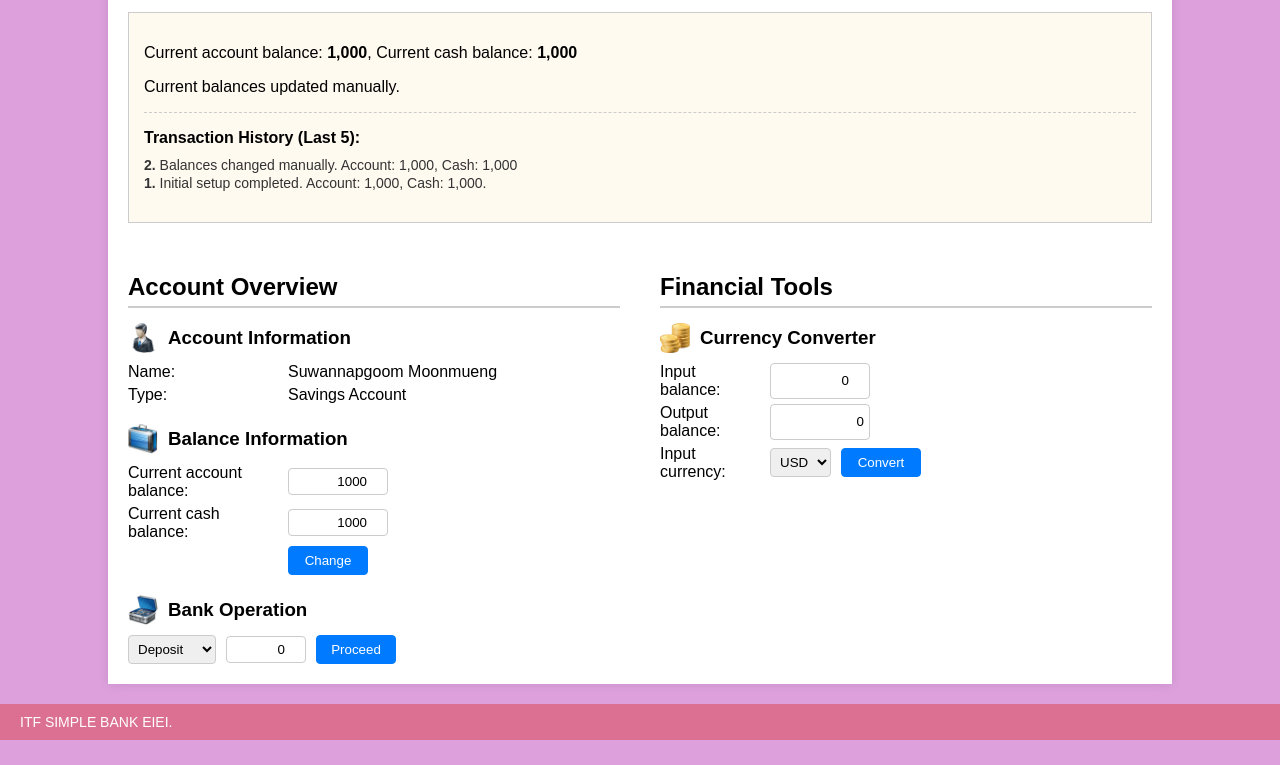
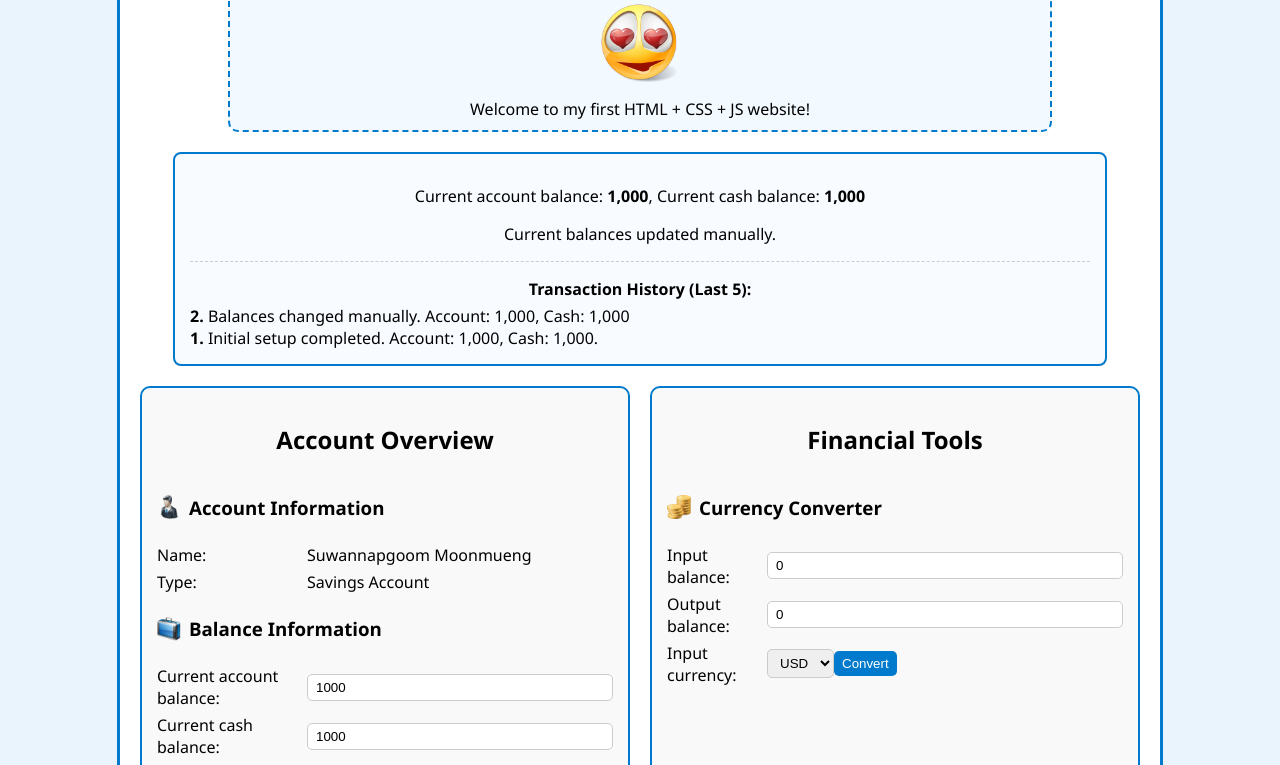
Before and after one commit to Suwannaphoom/itf-it68070193, a plain HTML site: page index.html in a window 1280 px wide. Shown: the part 168-933 px from the top of the page. Before the commit the page ends 908 px from the top, so only its background shows below. Drawn offline with Linux system fonts and the light colour scheme.

Commit message:
Update style.css

```diff
--- a/style.css
+++ b/style.css
@@ -1,172 +1,145 @@
 body {
-    font-family: Arial, sans-serif;
+    font-family: "Segoe UI", Tahoma, Geneva, Verdana, sans-serif;
+    background-color: #eaf4fc;
     margin: 0;
     padding: 0;
-    background-color: plum;
-    display: flex;
-    flex-direction: column;
-    min-height: 100vh;
+    text-align: center;
 }
-.header, .footer {
-    background-color: palevioletred;
+
+/* ส่วนหัว */
+.header {
+    background-color: #007acc;
     color: white;
-    padding: 10px 20px;
+    padding: 10px 0;
     display: flex;
     justify-content: space-between;
-    align-items: center;
-    flex-shrink: 0;
-    font-size: 14px;
-}
-.container {
-    width: 80%;
-    margin: 20px auto;
-    padding: 20px;
-    background-color: white;
-    box-shadow: 0 0 10px rgba(0,0,0,0.1);
-    flex-grow: 1;
-}
-.bank-title {
-    margin-bottom: 20px;
-    border-bottom: 1px solid #ccc;
-    padding-bottom: 10px;
-}
-.bank-title h1 {
-    font-size: 24px;
-    margin: 0;
-}
-.balance-box {
-    border: 1px solid #ccc;
-    padding: 15px;
-    margin-bottom: 20px;
-    background-color: #fffaf0;
-}
-.error-message {
-    color: red;
+    padding: 10px 40px;
     font-weight: bold;
 }
 
-.history-list {
-    list-style: none;
-    padding: 0;
-    margin-top: 10px;
-}
-.history-list li {
-    font-size: 14px;
-    color: #333;
-    margin-bottom: 2px;
+/* กล่องใหญ่ตรงกลาง */
+.container {
+    width: 80%;
+    max-width: 1000px;
+    margin: 20px auto;
+    background-color: white;
+    border: 3px solid #007acc;
+    border-radius: 10px;
+    padding: 20px;
 }
 
+/* หัวข้อเว็บ */
+.bank-title h1 {
+    color: #007acc;
+    margin-bottom: 5px;
+}
+
+/* ส่วนต้อนรับ */
 .welcome-section {
-    display: flex;
-    align-items: center;
-    margin-bottom: 15px;
+    background-color: #f2f9ff;
+    border: 2px dashed #007acc;
+    padding: 10px;
+    margin: 10px auto 20px auto;
+    width: 80%;
+    border-radius: 10px;
 }
+
 .welcome-section img {
-    margin-right: 10px;
-    width: 30px;
-    height: 30px;
+    width: 80px;
+    height: 80px;
+    margin-bottom: 10px;
 }
+
+/* กล่องแสดงยอดเงิน */
+.balance-box {
+    border: 2px solid #007acc;
+    background-color: #f8fbff;
+    border-radius: 8px;
+    padding: 15px;
+    margin: 20px auto;
+    width: 90%;
+}
+
+.history-list {
+    list-style-type: none;
+    padding: 0;
+    margin: 0;
+    text-align: left;
+}
+
+/* ส่วนเนื้อหาหลัก */
 .content-sections {
     display: flex;
-    justify-content: space-between;
-    gap: 40px;
-    margin-top: 30px;
-}
-.account-overview, .financial-tools {
-    width: 50%;
-}
-h2 {
-    border-bottom: 2px solid #ccc;
-    padding-bottom: 5px;
-    margin-bottom: 15px;
+    flex-wrap: wrap;
+    justify-content: space-around;
+    gap: 20px;
+    margin-top: 20px;
 }
 
+.account-overview, .financial-tools {
+    flex: 1;
+    min-width: 320px;
+    background-color: #f9f9f9;
+    border: 2px solid #007acc;
+    border-radius: 10px;
+    padding: 15px;
+}
+
+/* หัวข้อแต่ละกล่อง */
 .info-header {
     display: flex;
     align-items: center;
-    margin-bottom: 10px;
-}
-.info-header img {
-    margin-right: 10px;
-    width: 30px;
-    height: 30px;
-    flex-shrink: 0;
-}
-.info-header h3 {
-    margin: 0;
-    flex-grow: 1;
-}
-
-.info-group {
-    display: grid;
-    grid-template-columns: 150px 1fr;
-    gap: 10px;
+    gap: 8px;
     margin-bottom: 5px;
 }
 
-.balance-info {
-     margin-top: 20px;
-}
-.balance-info .balance-row {
-    display: grid;
-    grid-template-columns: 150px 100px;
-    align-items: center;
-    margin-bottom: 5px;
-    gap: 10px;
-}
-.balance-info .button-container {
-    display: grid;
-    grid-template-columns: 150px 100px;
-    gap: 10px;
-    margin-bottom: 10px;
+.info-header img {
+    width: 24px;
+    height: 24px;
 }
 
-input[type="text"], input[type="number"], select {
-    padding: 5px;
+/* การจัดข้อมูล */
+.info-group, .balance-row {
+    display: grid;
+    grid-template-columns: 150px 1fr;
+    align-items: center;
+    margin: 5px 0;
+}
+
+.info-group span, .balance-row span {
+    text-align: left;
+    font-weight: 500;
+}
+
+input, select, button {
+    padding: 5px 8px;
+    border-radius: 5px;
     border: 1px solid #ccc;
-    border-radius: 4px;
-    box-sizing: border-box;
 }
-.balance-info input {
-    text-align: right;
-    width: 100px;
+
+button {
+    background-color: #007acc;
+    color: white;
+    border: none;
+    cursor: pointer;
+    transition: 0.2s;
 }
-.currency-converter input {
-    width: 100px;
-    text-align: right;
+
+button:hover {
+    background-color: #005c99;
 }
-button {
-    width: 80px;
-    padding: 6px 0;
-    border: 1px solid #007bff;
-    border-radius: 4px;
-    background-color: #007bff;
-    color: white;
-    cursor: pointer;
-    transition: background-color 0.2s;
-}
-button:hover {
-    background-color: #0056b3;
-    border-color: #0056b3;
-}
-.balance-info .button-container button {
-    grid-column: 2 / 3;
-    width: 80px;
-    justify-self: start;
-}
-.bank-operation {
-     margin-top: 20px;
-}
-.bank-operation > div {
-    display: flex;
-    align-items: center;
+
+/* ปุ่มใน Balance Info */
+.button-container {
+    text-align: center;
     margin-top: 10px;
 }
-.bank-operation input {
-     width: 80px;
-     margin-left: 10px;
-     text-align: right;
+
+/* ส่วนท้าย */
+.footer {
+    background-color: #007acc;
+    color: white;
+    padding: 10px;
+    margin-top: 30px;
+    font-weight: bold;
 }
-.bank-operation button, .currency-converter button {
-    margin-left: 10px;
-}
```
